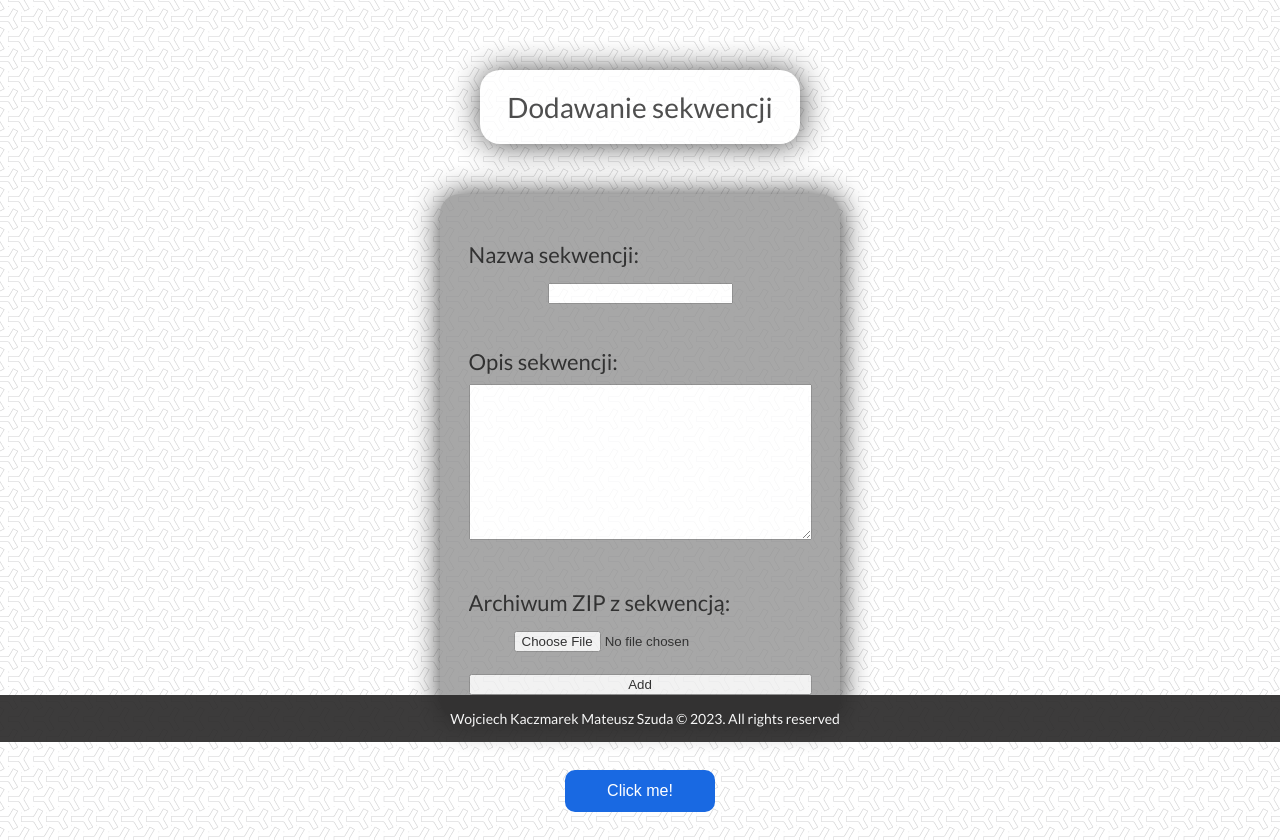
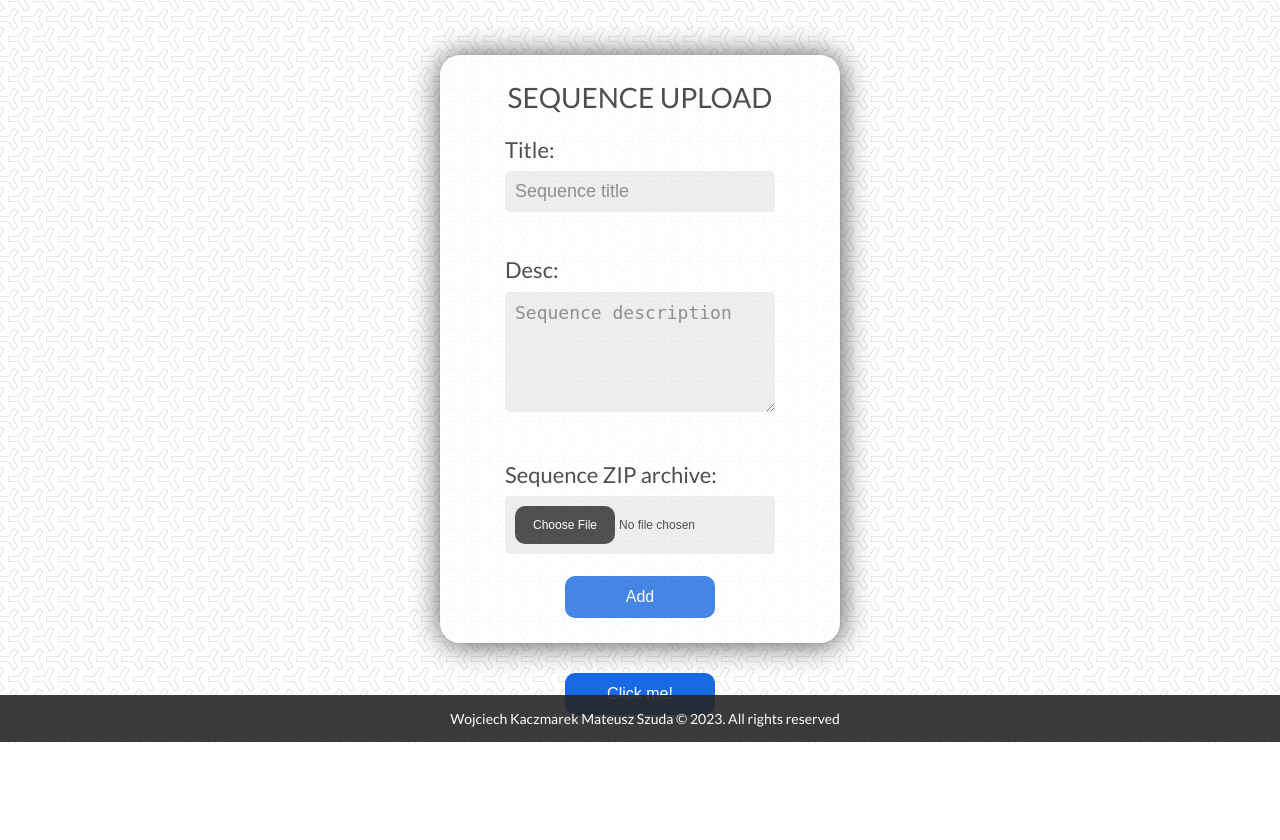
Before and after one commit to mattix1710/DepthMapQualityDB, a Django app: page /addSequence/ in a window 1280 px wide. Shown: the part 58-898 px from the top of the page. After the commit the page ends 801 px from the top, so only its background shows below. Run offline with Django 4.2, Linux system fonts and the light colour scheme; parts of the project's set-up code (start-up, migrations or seed data) failed here and were passed over.

Commit message:
Wojciech 15.12 CSS Update

```diff
--- a/depth_grader/depthQualifier/forms.py
+++ b/depth_grader/depthQualifier/forms.py
@@ -9,6 +9,11 @@ class UploadZipForm(forms.ModelForm):
     # # description - textarea
     # desc = forms.CharField(widget=forms.Textarea(attrs={'rows':5, 'cols':20}))
 
+    error_css_class = 'error-field'
+    required_css_class = 'required_field'
+    title = forms.CharField(widget=forms.TextInput(attrs={"class": "form-title", "placeholder": "Sequence title"}))
+    desc = forms.CharField(widget=forms.Textarea(attrs={"class": "form-desc", "placeholder": "Sequence description"}))
+
     class Meta:
         # def __init__(self, *args, **kwargs):
         #     super(UploadZipForm, self).__init__(*args, **kwargs)
@@ -19,7 +24,7 @@ class UploadZipForm(forms.ModelForm):
         labels = {
             'title': 'Nazwa sekwencji',
             'desc': 'Opis sekwencji',
-            'src': 'Archiwum ZIP z sekwencją',
+            'src': 'Sequence ZIP archive',
         }
 
         model = SequenceModel
--- a/depth_grader/depthQualifier/static/depthQualifier/style.css
+++ b/depth_grader/depthQualifier/static/depthQualifier/style.css
@@ -533,17 +533,22 @@ table tr:hover {
     width: 350px;
     padding: 25px;
     margin: 25px;
-    margin-top: 50px;
-    margin-bottom: 10px;
+    margin-top: -15px;
+    margin-bottom: -10px;
     border-radius: 20px;
-    color: black;
-    background-color: rgb(146, 146, 146);
+    color: rgb(36, 36, 36);
+    background-color: white;
     font-size: 22px;
     opacity: 0.8;
-    float: left;
     text-align: center;
     /* outline-style: dashed; */
     box-shadow: 1px 1px 30px;
+    display: inline-block;
+}
+
+.tile3::first-line
+{
+    font-size: 28px;
 }
 
 .button
@@ -555,6 +560,8 @@ table tr:hover {
     border: none;
     font-size: 16px;
     width: 150px;
+    margin-left: auto;
+    margin-right: auto;
 }
 
 .button:hover
@@ -569,21 +576,18 @@ table tr:hover {
 
 .titletile
 {
-    width: 300px;
-    padding-top: 20px;
-    padding-bottom: 20px;
-    padding-left: 10px;
-    padding-right: 10px;
-    margin-left: 90px;
-    margin-right: 90px;
+    width: 350px;
+    padding: 25px;
+    margin: 25px;
+    margin-top: -35px;
+    margin-bottom: 10px;
     border-radius: 20px;
-    color: rgb(36, 36, 36);
-    background-color: white;
+    color: rgb(173, 173, 173);
+    background-color: rgb(39, 38, 38);
     font-size: 16px;
     opacity: 0.8;
     float: left;
     text-align: center;
-    /* outline-style: dashed; */
     box-shadow: 1px 1px 30px;
 }
 
@@ -591,3 +595,77 @@ table tr:hover {
 {
     font-size: 28px;
 }
+
+.form-title{
+    width: 250px;
+    padding: 10px;
+    background-color: rgb(235, 235, 235);
+    font-size: 18px;
+    border-radius: 5px;
+    border: 0px solid;
+}
+
+.form-title:hover{
+    border: 1px solid;
+    border-color: gray;
+}
+
+.form-title:focus{
+    border: 1px solid;
+    border-color: gray;
+}
+
+.form-desc{
+    width: 250px;
+    height: 100px;
+    padding: 10px;
+    background-color: rgb(235, 235, 235);
+    font-size: 18px;
+    border-radius: 5px;
+    border: 0px solid;
+}
+
+.form-desc:hover{
+    border: 1px solid;
+    border-color: gray;
+  }
+
+  .form-desc:focus{
+    border: 1px solid;
+    border-color: gray;
+  }
+
+  input[type="file"] {
+    width: 250px;
+    padding: 10px;
+    background-color: rgb(235, 235, 235);
+    font-size: 12px;
+    border-radius: 5px;
+    border: 0px solid;
+}
+
+input[type="file"]:hover {
+    border: 1px solid;
+    border-color: gray;
+}
+
+input[type="file"]:focus {
+    border: 1px solid;
+    border-color: gray;
+}
+
+input::file-selector-button
+{
+    background-color: rgb(39, 38, 38);
+    color: white;
+    padding: 12px;
+    border-radius: 10px;
+    border: none;
+    font-size: 12px;
+    width: 100px;
+}
+
+input::file-selector-button:hover
+{
+    background-color: rgb(19, 18, 18);
+}
--- a/depth_grader/depthQualifier/templates/depthQualifier/sequence_form.html
+++ b/depth_grader/depthQualifier/templates/depthQualifier/sequence_form.html
@@ -43,14 +43,13 @@
 
         <!-- <a href="{% url 'sequences_list' %}" class="submit-button return">Wróć</a> -->
         <div class="tile-container">
-            <div class="titletile">
-                Dodawanie sekwencji
-            </div>
+
             <div class="tile3">
+                SEQUENCE UPLOAD
                 <form method="POST" enctype="multipart/form-data">
                     {% csrf_token %}
                     {{ form.as_p }}
-                    <button type="submit" value="Dodaj">Add</button>
+                    <button type="submit" class="button" value="Dodaj">Add</button>
                 </form>
             </div>
         </div>
```
